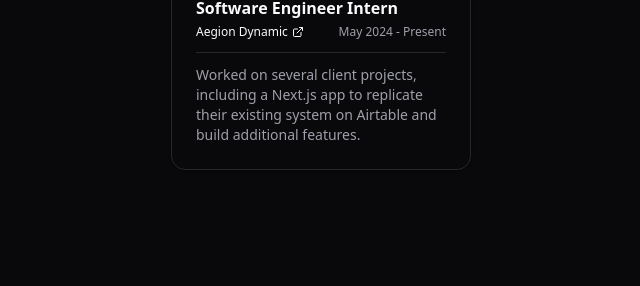
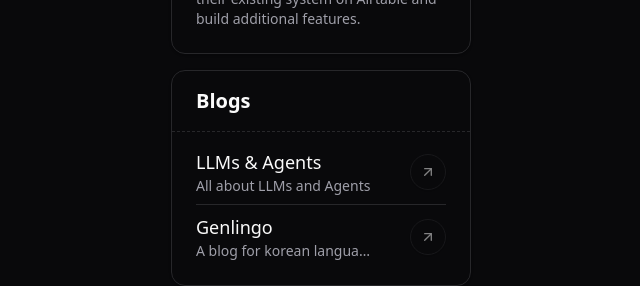
Before and after one commit to CharanMN7/charanmn7.github.io, a Next.js app: page / in a window 1280 px wide. Shown: the part 541-827 px from the top of the page, without its empty margins (319-959 px from the left). Before the commit the page ends 800 px from the top, so only its background shows below. Built offline with nearby package versions, Linux system fonts and the light colour scheme.

Commit message:
Add BlogsCard component to Home page for displaying blog entries

```diff
--- a/app/page.tsx
+++ b/app/page.tsx
@@ -1,4 +1,5 @@
 import BioCard from "@/components/cards/bio";
+import BlogsCard from "@/components/cards/blogs";
 import MeCard from "@/components/cards/me";
 import WorkExpCard from "@/components/cards/work-exp";
 
@@ -8,6 +9,7 @@ export default function Home() {
       <MeCard />
       <BioCard />
       <WorkExpCard />
+      <BlogsCard />
     </div>
   );
 }
```
